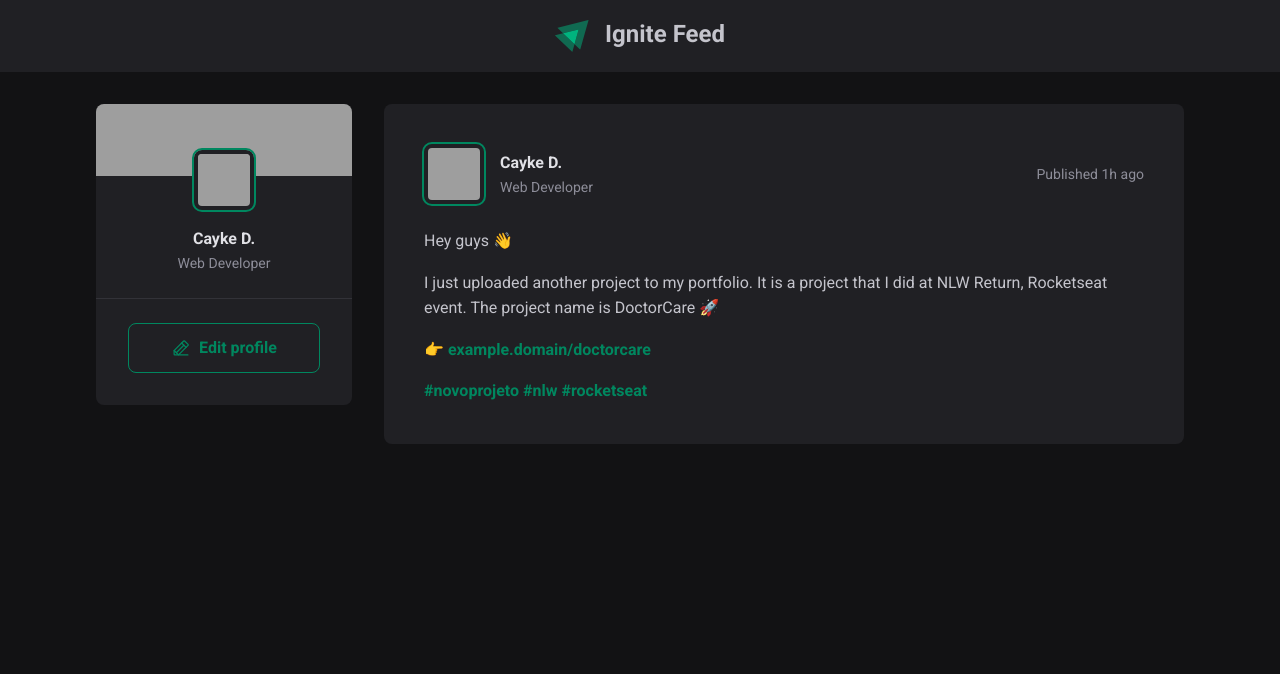
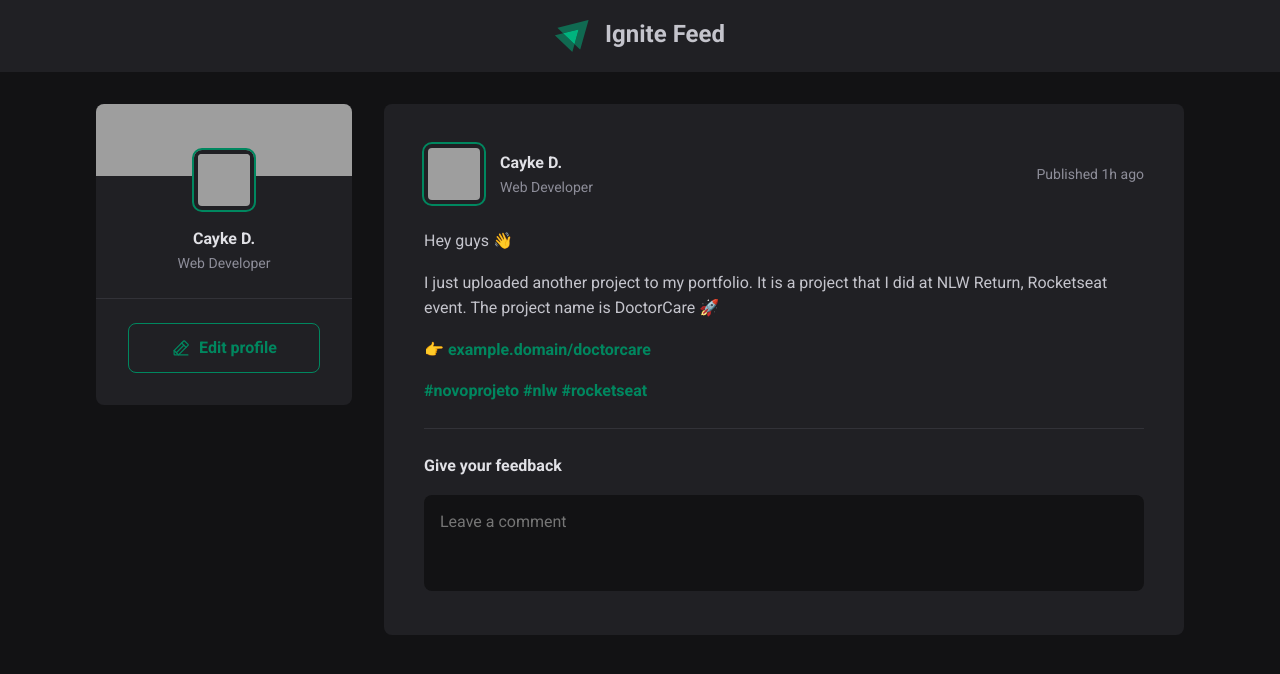
Before and after one commit to cayke1/Ignite-Feed, a React (Vite) app: page / in a window 1280 px wide. Shown: the top 674 px of the page. Built offline with nearby package versions, Linux system fonts and the light colour scheme; grey boxes are pictures that could not be loaded.

Commit message:
Style off input comment in post complete

```diff
--- a/src/components/Post.jsx
+++ b/src/components/Post.jsx
@@ -37,6 +37,16 @@
           <a href="#">#rocketseat</a>
         </p>
       </div>
+
+      <form className={styles.commentForm}>
+        <strong>Give your feedback</strong>
+
+        <textarea placeholder="Leave a comment" />
+
+        <footer>
+          <button type="submit">Publish</button>
+        </footer>
+      </form>
     </article>
   );
 }
--- a/src/styles/Post.module.css
+++ b/src/styles/Post.module.css
@@ -67,3 +67,55 @@
 .content a:hover {
     color: var(--green-300);
 }
+
+.commentForm {
+    width: 100%;
+    margin-top: 1.5rem;
+    padding-top: 1.5rem;
+    border-top: 1px solid var(--gray-600);
+}
+
+.commentForm > strong {
+    line-height: 1.6;
+    color: var(--gray-100);
+}
+
+.commentForm textarea {
+    width: 100%;
+    background: var(--gray-900);
+    border: 0;
+    resize: none;
+    height: 6rem;
+    padding: 1rem;
+    border-radius: 8px;
+    color: var(--gray-100);
+    line-height: 1.4;
+    margin-top: 1rem;
+}
+
+.commentForm > footer {
+    visibility: hidden;
+    max-height: 0;
+}
+
+.commentForm:focus-within footer {
+    visibility: visible;
+    max-height: none;
+}
+
+.commentForm button[type=submit] {
+    padding: 1rem 1.5rem;
+    margin-top: 1rem;
+    border-radius: 8px;
+    border: 0;
+    background: var(--green-500);
+    color: var(--gray-100);
+    font-weight: bold;
+    cursor: pointer;
+
+    transition: background-color 0.15s;
+}
+
+.commentForm button[type=submit]:hover{
+    background: var(--green-300);
+}
--- a/src/styles/global.css
+++ b/src/styles/global.css
@@ -10,6 +10,11 @@
 
     --green-300: #00b37e;
     --green-500: #00875f;
+}
+
+:focus {
+    outline: transparent;
+    box-shadow: 0 0 0 2px var(--green-500);
 }
 
 
```
